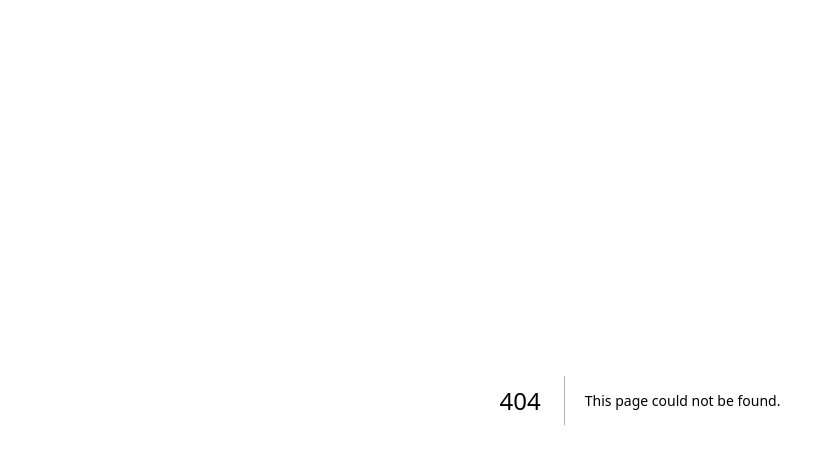
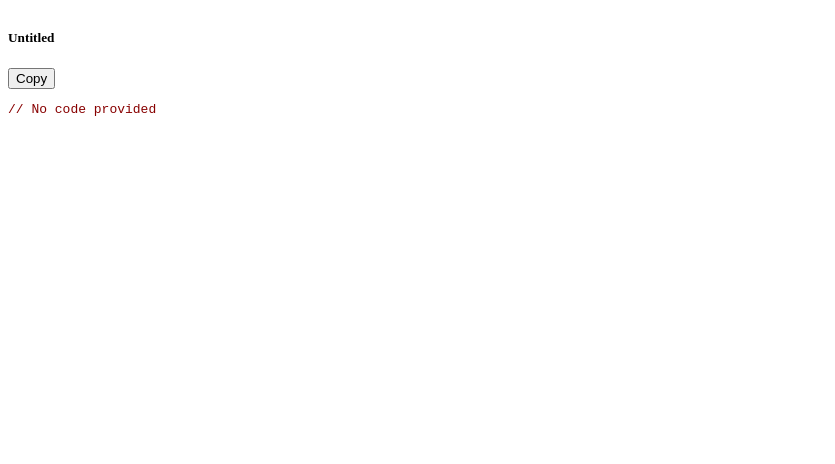
Before and after one commit to TanviJainCS/Basic-Landing, a Next.js app: page /code in a window 1280 px wide. Before the commit this address had no page. Shown: the top 464 px of the page, without its empty margins (0-835 px from the left). Built offline with nearby package versions, Linux system fonts and the light colour scheme.

Commit message:
feat: added basic highlightjs block

```diff
--- /dev/null
+++ b/components/cscode.tsx
@@ -0,0 +1,52 @@
+import { useState, useEffect } from 'react';
+import hljs from 'highlight.js';
+import 'highlight.js/styles/googlecode.css';
+import 'highlight.js/lib/common';
+import { CodeProp } from '@/type/contenttype';
+
+function stripHtmlTags(html: string): string {
+  const div = document.createElement('div');
+  div.innerHTML = html;
+  return div.textContent || div.innerText || '';
+}
+
+
+export default function CodeBlock({ title, description, language, code }: CodeProp) {
+  const [copied, setCopied] = useState(false);
+  const [highlighted, setHighlighted] = useState('');
+
+useEffect(() => {
+  if (!code) return;
+  const rawCode = stripHtmlTags(code);
+  const result = hljs.highlight(rawCode.trim(), { language }).value;
+  setHighlighted(result);
+}, [code, language]);
+
+
+  const copyToClipboard = () => {
+    navigator.clipboard.writeText(code.trim()).then(() => {
+      setCopied(true);
+      setTimeout(() => setCopied(false), 2000);
+    });
+  };
+  console.log(highlighted)
+
+  return (
+    <div className="card cs-code-block my-4">
+      <div className="card-header bg-graphite text-white">
+        <div className="d-flex justify-content-between align-items-center">
+          <div>
+            <h5 className="m-0">{title}</h5>
+            {description && <p className="mb-0 small">{description}</p>}
+          </div>
+          <button className="btn btn-sm btn-light" onClick={copyToClipboard}>
+            {copied ? 'Copied!' : 'Copy'}
+          </button>
+        </div>
+      </div>
+      <div className="card-body p-0">
+        <pre className="m-0 p-3 bg-light" dangerouslySetInnerHTML={{ __html: highlighted }} />
+      </div>
+    </div>
+  );
+}
--- a/package.json
+++ b/package.json
@@ -11,6 +11,7 @@
   "dependencies": {
     "@contentstack/utils": "^1.4.0",
     "contentstack": "^3.25.3",
+    "highlight.js": "^11.11.1",
     "html-react-parser": "^5.2.5",
     "next": "15.3.2",
     "react": "^19.0.0",
--- /dev/null
+++ b/pages/code.tsx
@@ -0,0 +1,21 @@
+import React from 'react';
+import CodeBlock from '../components/cscode';
+import { CodeProp } from '@/type/contenttype';
+
+export default function CodePage({ title, description, code }: CodeProp) {
+  return (
+    <main className="p-5" style={{ overflowX: 'hidden' }}>
+      <h1 className="mb-5">{title}</h1>
+      <p>{description}</p>
+       <CodeBlock
+        title={code?.title || 'Untitled'}
+        description={code?.description || ''}
+        language={code?.language || 'javascript'}
+        code={code?.code || '// No code provided'}
+      />
+      {/* <CodeBlock>
+        <pre lang="javascript">{code}</pre>
+      </CodeBlock> */}
+    </main>
+  );
+}
--- a/pages/index.tsx
+++ b/pages/index.tsx
@@ -8,9 +8,12 @@ import BG2 from '../public/Background2.svg';
 import Image from 'next/image';
 import Head from 'next/head';
 import { ComponentBlock, PageProps } from '@/type/contenttype';
+import CodeBlock from '../components/cscode';
 
-
-export default function Home({ page, blogs }: PageProps) {
+export default function Home({ page, blogs,code }: PageProps) {
+  const codeBlocks = page.modular_blocks
+    ?.filter(block => block.code_block)
+    .map(block => block.code_block);
   return (
         <>
       <Head>
@@ -46,6 +49,14 @@ export default function Home({ page, blogs }: PageProps) {
         if ('cta' in block) {
           return <CTA key={i} {...block.cta} />;
         }
+        if('codeblock' in block){
+          return    <CodeBlock
+  title={code?.title || 'Untitled'}
+  description={code?.description || ''}
+  language={code?.language || 'javascript'}
+  code={code?.code || '// No code provided'}
+/>
+        }
         return null;
       })}
         <div className="bgWrapper">
@@ -56,6 +67,8 @@ export default function Home({ page, blogs }: PageProps) {
          style={{ objectFit: 'cover', objectPosition:'bottom' }}
         />
       </div>
+
+
     </main>
     </>
   );
@@ -70,20 +83,16 @@ export const getStaticProps: GetStaticProps = async () => {
 
   const blogs = await fetchBlogs();
   const [entry] = pageResult[0];
-  // entry.page_components.forEach((component: ComponentBlock) => {
-  //   if ('hero_banner' in component) {
-  //     console.log('Hero Banner Block:', component.hero_banner);
-  //     if ((component.hero_banner as any).uid) {
-  //       console.log('Hero Banner UID:', (component.hero_banner as any).uid);
-  //     }
-  //         }
-  // });
-
+  console.log(entry);
+const codeBlock = entry.page_components.find(
+    (block: any) => block.codeblock
+  )?.codeblock || null;
 
   return {
     props: {
       page: entry,
       blogs,
+      code: codeBlock,
     },
     revalidate: 60,
   };
```
Also changed, not shown: type/contenttype.ts (+9 -1 lines), 1 other file (tests, documents, lock files or other folders).
